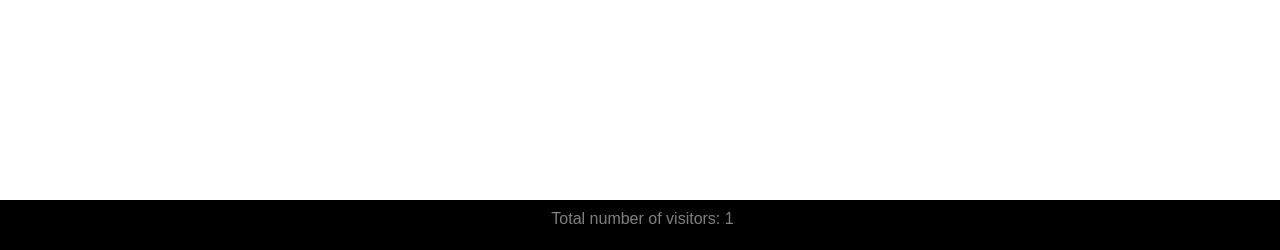
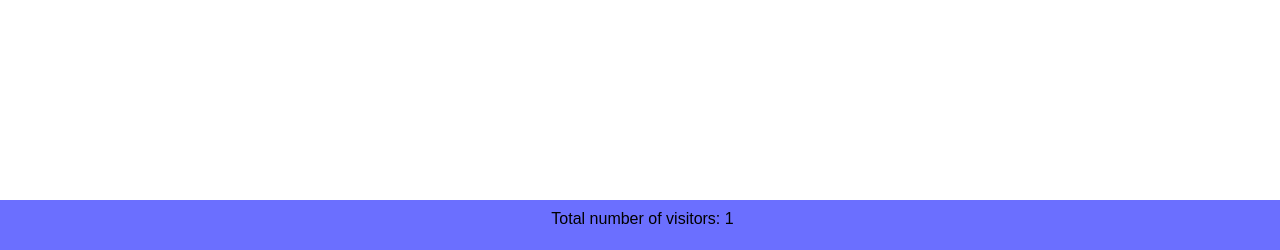
Before and after one commit to redninja2/pi3-django, a Django app: page / in a window 1280 px wide. Shown: the part 550-800 px from the top of the page. Run offline with Django 3.2, Linux system fonts and the light colour scheme; data comes from the database, SQL or seed files in the repository.

Commit message:
Changing footer colors

```diff
--- a/static/temperature/style/standard.css
+++ b/static/temperature/style/standard.css
@@ -71,10 +71,10 @@ footer{
 	position: fixed;
 	float: left;
 	font-family: arial;
-	background-color: black;
+	background: rgba(0, 8, 255, 0.58);
 	padding: 5px 0px 0px 5px;
 	margin: 0px;
-	color: grey;
+	color: black;
 	bottom: 0px;
 	text-align: center;
 
```
